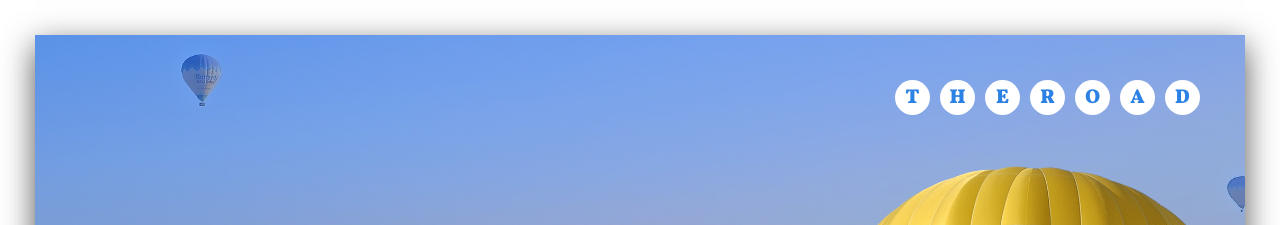
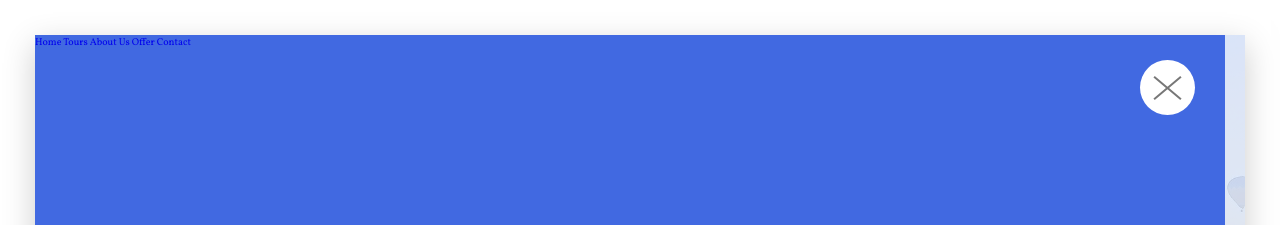
Before and after one commit to pawor/the-road-design, a plain HTML site: page index.html in a window 1280 px wide. Shown: the top 225 px of the page. Drawn offline with Linux system fonts and the light colour scheme.

Commit message:
add footer

```diff
--- a/index.html
+++ b/index.html
@@ -10,6 +10,28 @@
 </head>
 <body>
     <div class="container">
+        <!-- Navbar -->
+        <div class="open-navbar-icon navbar-icon center">
+            <div class="line"></div>
+            <div class="line"></div>
+            <div class="line"></div>
+        </div>
+        <div class="navbar-wrapper">
+            <nav class="navbar">
+                <div class="close-navbar-icon navbar-icon center">
+                    <div class="line line-1"></div>
+                    <div class="line line-2"></div>
+                </div>
+                <div class="nav-list">
+                    <a href="#" class="nav-link">Home</a>
+                    <a href="#" class="nav-link">Tours</a>
+                    <a href="#" class="nav-link">About Us</a>
+                    <a href="#" class="nav-link">Offer</a>
+                    <a href="#" class="nav-link">Contact</a>
+                </div>
+            </nav>
+        </div>
+        <!-- End of Navbar -->
         <!-- Header -->
         <header class="header center">
             <div class="header-text">
@@ -194,6 +216,20 @@
             </form>
         </section>
         <!-- End of Contact -->
+        <!-- Footer -->
+        <footer class="footer">
+            <div class="footer-list">
+                <a href="#" class="footer-link">Home</a>
+                <a href="#" class="footer-link">Tours</a>
+                <a href="#" class="footer-link">About Us</a>
+                <a href="#" class="footer-link">Offer</a>
+                <a href="#" class="footer-link">Contact</a>
+            </div>
+            <p class="footer-paragraph">
+                Copyright &copy; pawornrat All Rights Reserved
+            </p>
+        </footer>
+        <!-- End of Footer -->
 
     </div>
     <script src="script.js"></script>
--- a/style.css
+++ b/style.css
@@ -30,6 +30,62 @@ html{
     overflow: hidden;
 }
 /* End of Common styles */
+/* Navbar */
+.navbar-icon{
+    width: 5.5rem;
+    height: 5.5rem;
+    background-color: var(--white-color);
+    border-radius: 50%;
+    cursor: pointer;
+    flex-direction: column;
+}
+.open-navbar-icon {
+    position: fixed;
+    top: 6.5rem;
+    left: 6.5rem;
+    z-index: 200;
+}
+.navbar-icon .line{
+    height: 0.2rem;
+    width: 3.5rem;
+    background-color: var(--light-grey-color);
+}
+.open-navbar-icon .line{
+    margin: 0.3rem 0;
+}
+.navbar-wrapper{
+    width: 100vw;
+    height: 100vh;
+    background-color: rgba(255, 255,255,0.7);
+    position: fixed;
+    left: 0;
+    bottom: 0;
+    z-index: 300;
+    padding: 3.5rem 5.5rem 3.5rem 3.5rem;
+}
+.navbar{
+    width: 100%;
+    height: 100%;
+    background-color: royalblue;
+    position: relative;
+}
+.close-navbar-icon{
+    position: absolute;
+    top:2.5rem;
+    right: 3rem;
+}
+.close-navbar-icon .line{
+    position: absolute;
+}
+.line-1{
+    transform: rotate(40deg);
+}
+.line-2{
+    transform: rotate(-40deg);
+}
+
+/* End of Navbar */
+/* Header */
 .header{
     width: 100%;
     height: calc(100vh - 7rem);
@@ -414,3 +470,33 @@ html{
     }
 }
 /* End of Contact */
+/* End of Footer */
+.footer{
+    background-color: var(--grey-color);
+    padding: 4rem 0 2rem 0;
+}
+.footer-list{
+    display: flex;
+    justify-content: center;
+}
+.footer-link{
+    font-size: 2rem;
+    color: var(--white-color);
+    margin: 0 2rem;
+    background-color:var(--grey-color);
+    padding: 0.3rem 3rem;
+    letter-spacing: 0.3rem;
+    transition: all 0.2s;
+}
+.footer-link:hover{
+    transform: rotate(-10deg);
+    box-shadow: 0 2rem 3rem #000;
+}
+.footer-paragraph{
+    text-align: center;
+    font-size: 1.5rem;
+    color: var(--secondary-color);
+    letter-spacing: 0.2rem;
+    margin-top: 5rem;
+}
+/* End of Footer */
```
